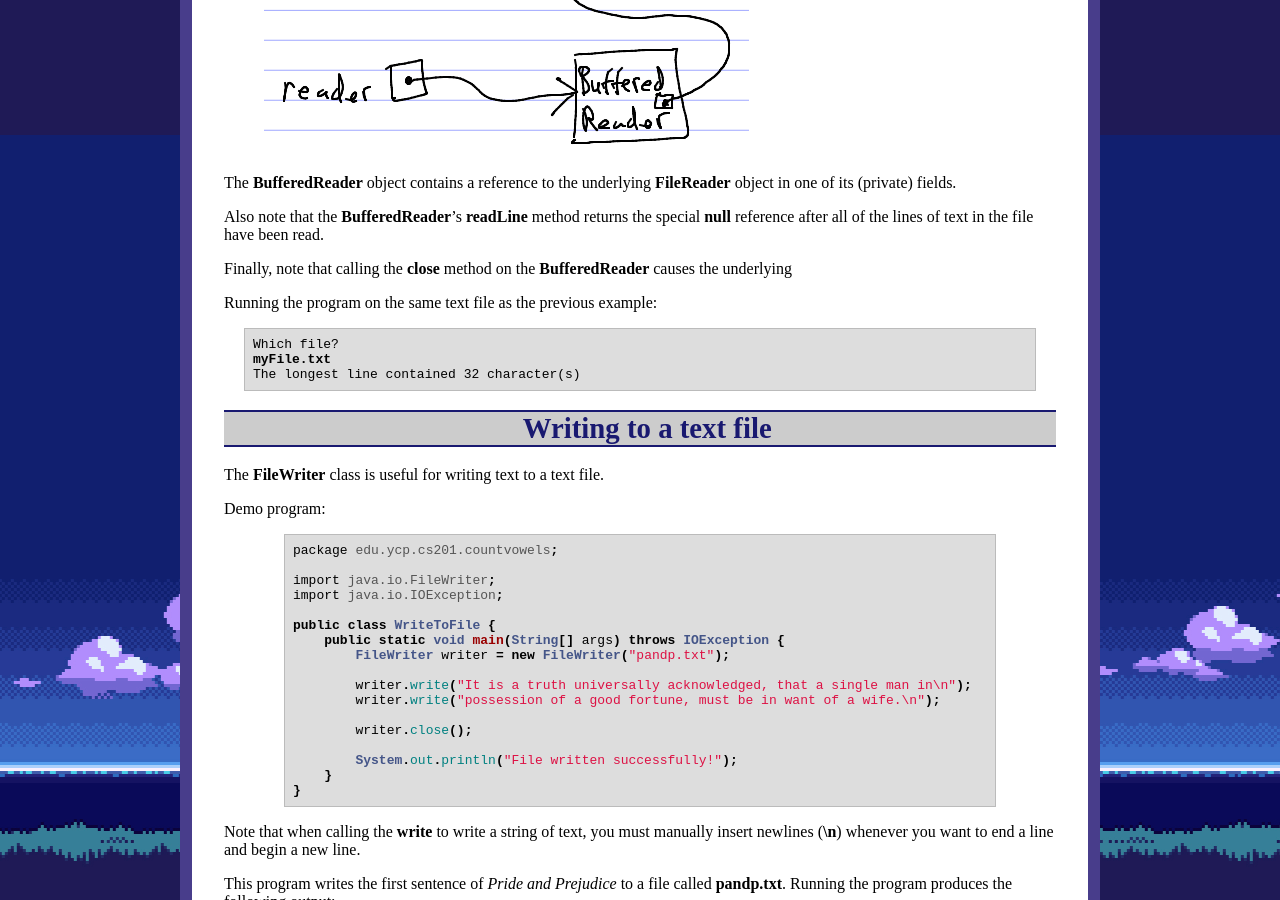
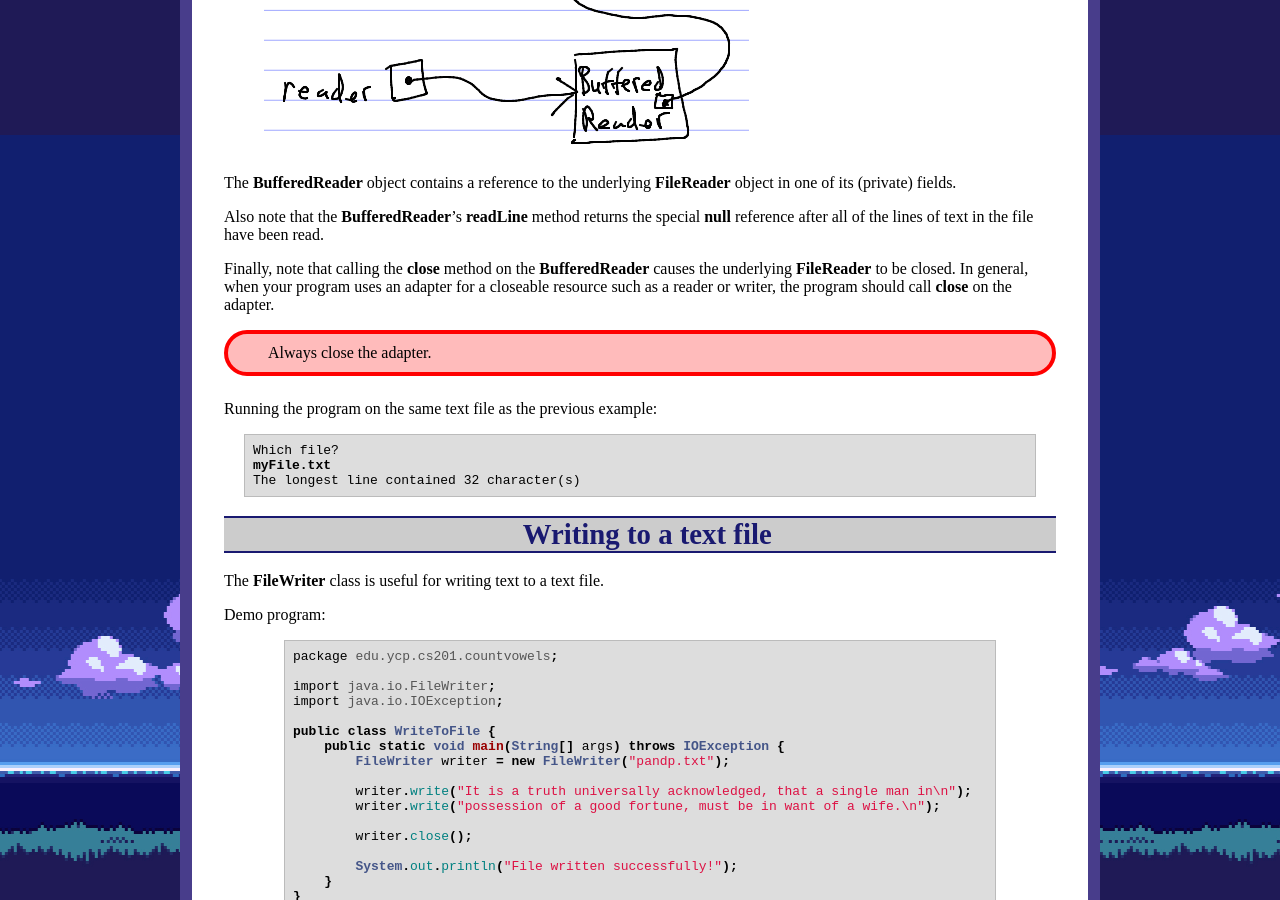
Before and after one commit to ycpcs/cs201-spring2019, a Jekyll site: the page built from lectures/lecture04.md, in a window 1280 px wide and 900 px high, scrolled down 2565 px. Built offline with Jekyll 4.4.1, drawn with Linux system fonts in a browser that asks for light colours.

Commit message:
complete incomplete paragraph

```diff
--- a/lectures/lecture04.md
+++ b/lectures/lecture04.md
@@ -149,7 +149,11 @@ The **BufferedReader** object contains a reference to the underlying **FileReade
 
 Also note that the **BufferedReader**'s **readLine** method returns the special **null** reference after all of the lines of text in the file have been read.
 
-Finally, note that calling the **close** method on the **BufferedReader** causes the underlying
+Finally, note that calling the **close** method on the **BufferedReader** causes the underlying **FileReader** to be closed.  In general, when your program uses an adapter for a closeable resource such as a reader or writer, the program should call **close** on the adapter.
+
+<div class="callout">
+Always close the adapter.
+</div>
 
 Running the program on the same text file as the previous example:
 
```
